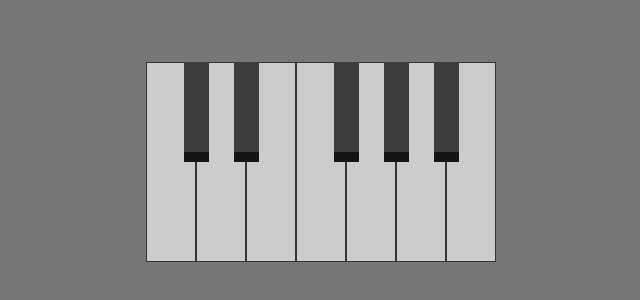
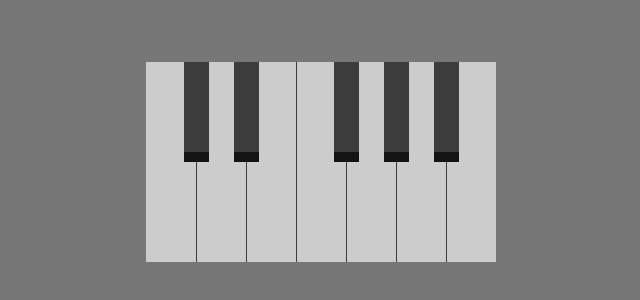
Before and after one commit to bgryks18/piano, a React (Create React App) app: page / in a window 1280 px wide. Shown: the part 238-538 px from the top of the page, without its empty margins (319-959 px from the left). Built offline with nearby package versions, Linux system fonts and the light colour scheme.

Commit message:
basılma anı .active classı ile ilişkilendirildi

```diff
--- a/src/style/style.css
+++ b/src/style/style.css
@@ -18,16 +18,23 @@ body {
   height: calc(var(--width) * 4);
   width: var(--width);
   cursor: pointer;
+  display: flex;
+  align-items: center;
+  justify-content: center;
 }
 
 .keyboard .white {
   --width: 50px;
   background-color: #ccc;
-  border: 1px solid #333;
+  border-left: 1px solid #3d3d3d;
 }
 
 .keyboard .white:hover {
   background-color: #ececec;
+}
+
+.keyboard .white:first-child {
+  border-left: 0;
 }
 
 .keyboard .black {
@@ -36,12 +43,13 @@ body {
   margin: 0 calc(var(--width) / -2);
   z-index: 1;
   border-bottom: 10px solid #141414;
+  color: #ccc;
 }
 
 .keyboard .black:hover {
   background-color: #686868;
 }
 
-.keyboard .black:active {
+.keyboard .black.active {
   border-bottom: 0;
 }
--- a/src/style/style.min.css
+++ b/src/style/style.min.css
@@ -1 +1 @@
-*{box-sizing:border-box}body{background-color:#777;min-height:100vh;display:flex;justify-content:center;align-items:center}.keyboard{display:flex}.keyboard .key{height:calc(var(--width) * 4);width:var(--width);cursor:pointer}.keyboard .white{--width:50px;background-color:#ccc;border:1px solid #333}.keyboard .white:hover{background-color:#ececec}.keyboard .black{--width:25px;background-color:#3d3d3d;margin:0 calc(var(--width) / -2);z-index:1;border-bottom:10px solid #141414}.keyboard .black:hover{background-color:#686868}.keyboard .black:active{border-bottom:0}
+*{box-sizing:border-box}body{background-color:#777;min-height:100vh;display:flex;justify-content:center;align-items:center}.keyboard{display:flex}.keyboard .key{height:calc(var(--width) * 4);width:var(--width);cursor:pointer;display:flex;align-items:center;justify-content:center}.keyboard .white{--width:50px;background-color:#ccc;border-left:1px solid #3d3d3d}.keyboard .white:hover{background-color:#ececec}.keyboard .white:first-child{border-left:0}.keyboard .black{--width:25px;background-color:#3d3d3d;margin:0 calc(var(--width) / -2);z-index:1;border-bottom:10px solid #141414;color:#ccc}.keyboard .black:hover{background-color:#686868}.keyboard .black.active{border-bottom:0}
--- a/src/style/style.scss
+++ b/src/style/style.scss
@@ -22,13 +22,19 @@ body {
     height: calc(var(--width) * 4);
     width: var(--width);
     cursor: pointer;
+    display: flex;
+    align-items: center;
+    justify-content: center;
   }
   .white {
     --width: 50px;
     background-color: $white;
-    border: 1px solid #333;
+    border-left: 1px solid $light_black;
     &:hover {
       background-color: $light_white;
+    }
+    &:first-child {
+      border-left: 0;
     }
   }
   .black {
@@ -40,8 +46,9 @@ body {
     &:hover {
       background-color: $gray;
     }
-    &:active {
+    &.active {
       border-bottom: 0;
     }
+    color: $white;
   }
 }
```
